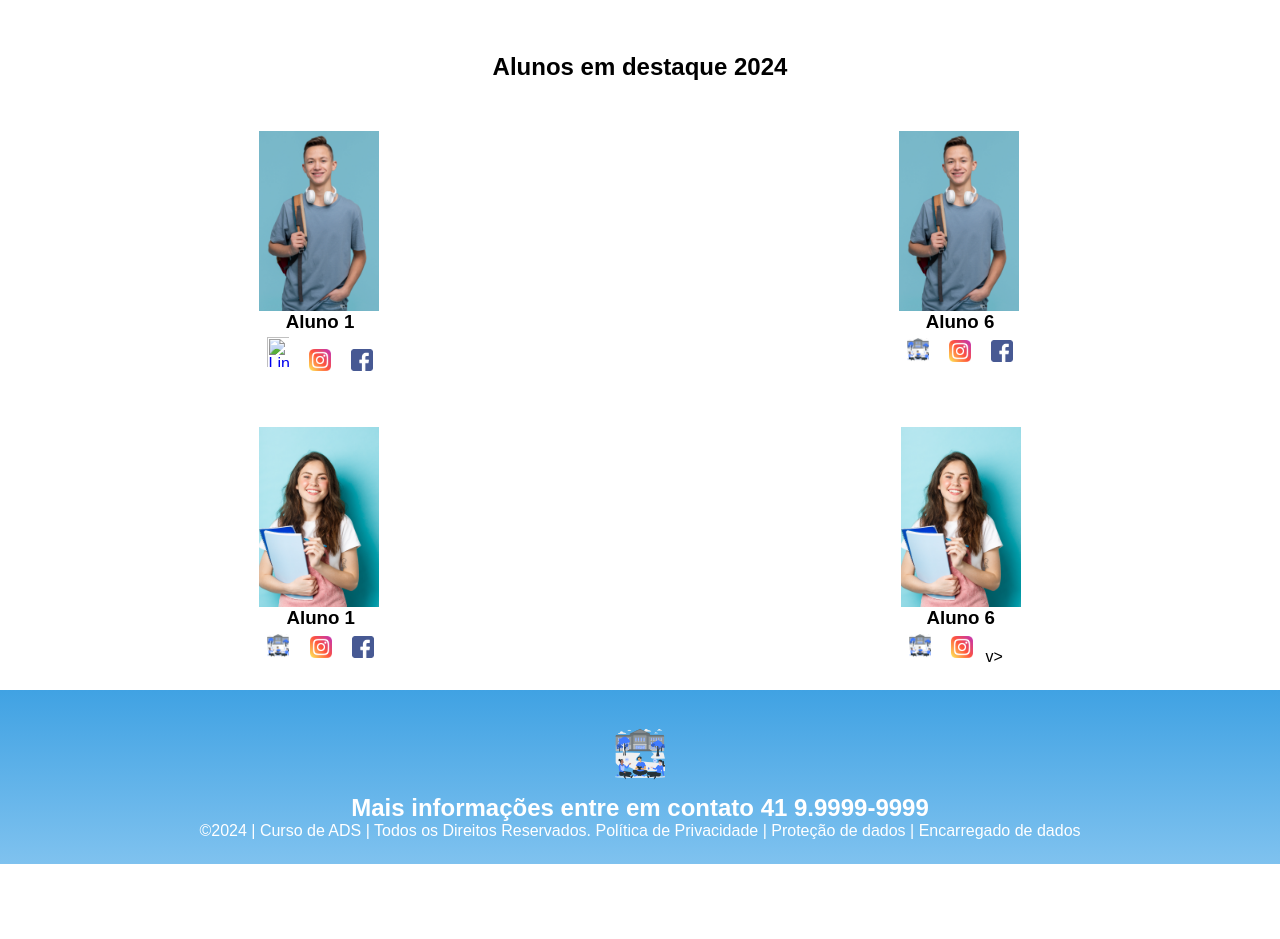
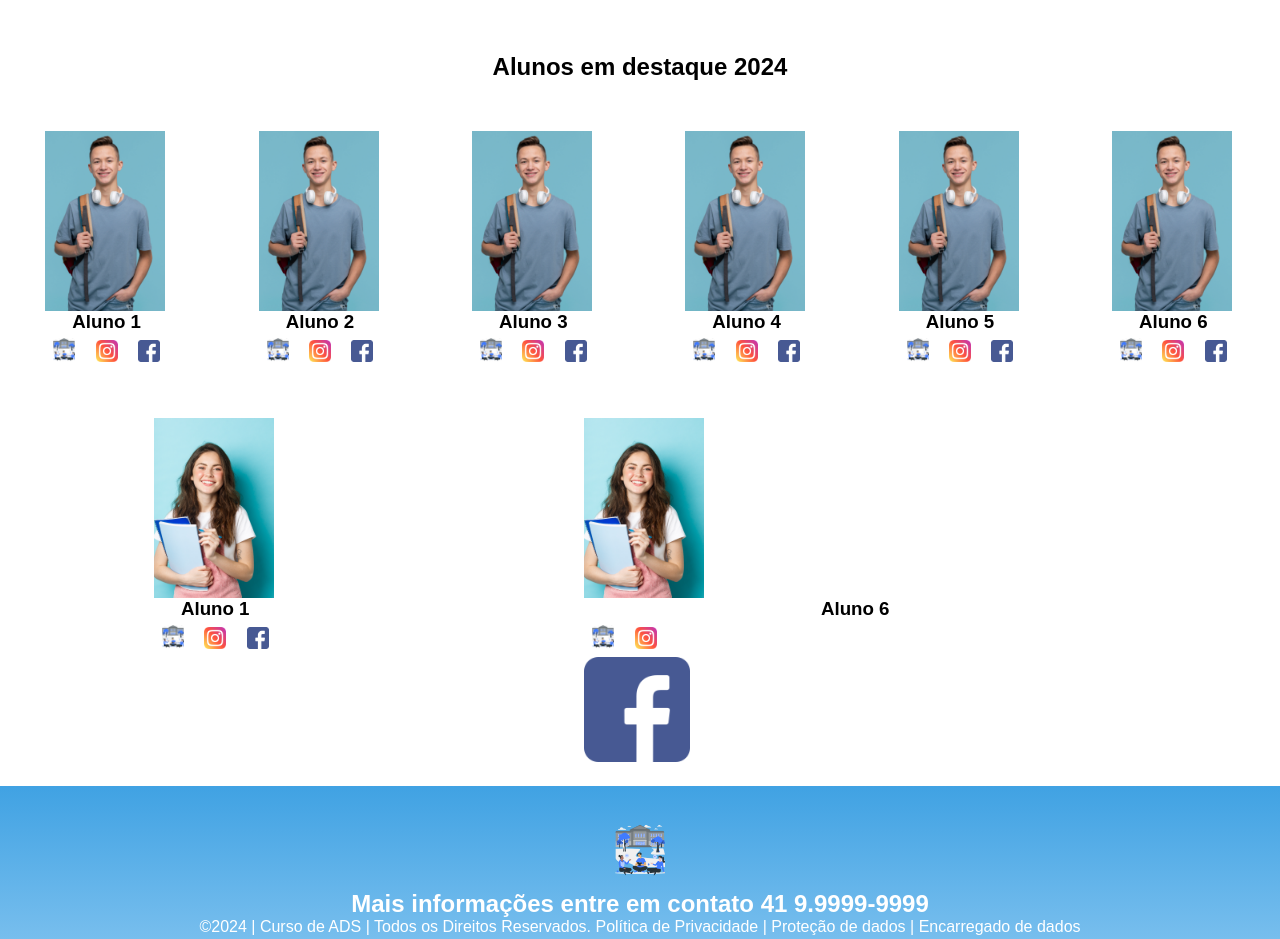
Before and after one commit to isinha004/pagina_2cds, a plain HTML site: page index.html in a window 1280 px wide. Shown: the part 914-1853 px from the top of the page. Before the commit the page ends 1778 px from the top, so only its background shows below. Drawn offline with Linux system fonts and the light colour scheme.

Commit message:
atualização 6

```diff
--- a/index.html
+++ b/index.html
@@ -41,7 +41,7 @@ scale=1.0">
     <h3 class="estudante-nome">Aluno 1</h3>
     <a href="https://cursos.alura.com.br/dashboard">
     <p> </p>
-    <img class="estudante-icone" src="site_school.png" alt="Link do Site da escola"></a>
+    <img class="estudante-icone" src="logo_nossa_escola.png" alt="Link do Site da escola"></a>
 
     <img class="estudante-icone" src="instagram (1).png" alt="Link do Instagram">
     <img class="estudante-icone" src="facebook (1).png" alt="Link do Facebook">
@@ -49,7 +49,50 @@ scale=1.0">
     <div class="estudante-div">
         <img class="estudante-imagem" src="estudante_menino_1.png" alt="Foto da
         turma do 1CDS do ano de 2023">
+        <h3 class="estudante-nome">Aluno 2</h3>
+        <a href="https://cursos.alura.com.br/dashboard">
+        <p> </p>
+        <img class="estudante-icone" src="logo_nossa_escola.png" alt="Link do Site da escola"></a>
 
+        <img class="estudante-icone" src="instagram (1).png" alt="Link do Instagram">
+        <img class="estudante-icone" src="facebook (1).png" alt="Link do Facebook">
+        </div>
+        <div class="estudante-div">
+            <img class="estudante-imagem" src="estudante_menino_1.png" alt="Foto da
+            turma do 1CDS do ano de 2023">
+            <h3 class="estudante-nome">Aluno 3</h3>
+    <a href="https://cursos.alura.com.br/dashboard">
+    <p> </p>
+    <img class="estudante-icone" src="logo_nossa_escola.png" alt="Link do Site da escola"></a>
+
+    <img class="estudante-icone" src="instagram (1).png" alt="Link do Instagram">
+    <img class="estudante-icone" src="facebook (1).png" alt="Link do Facebook">
+    </div>
+    <div class="estudante-div">
+        <img class="estudante-imagem" src="estudante_menino_1.png" alt="Foto da
+        turma do 1CDS do ano de 2023">
+        <h3 class="estudante-nome">Aluno 4</h3>
+    <a href="https://cursos.alura.com.br/dashboard">
+    <p> </p>
+    <img class="estudante-icone" src="logo_nossa_escola.png" alt="Link do Site da escola"></a>
+
+    <img class="estudante-icone" src="instagram (1).png" alt="Link do Instagram">
+    <img class="estudante-icone" src="facebook (1).png" alt="Link do Facebook">
+    </div>
+    <div class="estudante-div">
+        <img class="estudante-imagem" src="estudante_menino_1.png" alt="Foto da
+        turma do 1CDS do ano de 2023">
+        <h3 class="estudante-nome">Aluno 5</h3>
+    <a href="https://cursos.alura.com.br/dashboard">
+    <p> </p>
+    <img class="estudante-icone" src="logo_nossa_escola.png" alt="Link do Site da escola"></a>
+
+    <img class="estudante-icone" src="instagram (1).png" alt="Link do Instagram">
+    <img class="estudante-icone" src="facebook (1).png" alt="Link do Facebook">
+    </div>
+    <div class="estudante-div">
+        <img class="estudante-imagem" src="estudante_menino_1.png" alt="Foto da
+        turma do 1CDS do ano de 2023">
         <h3 class="estudante-nome">Aluno 6</h3>
         <a href="https://cursos.alura.com.br/dashboard">
         <p> </p>
@@ -82,9 +125,8 @@ scale=1.0">
         <a href="https://cursos.alura.com.br/dashboard">
         <p> </p>
         <img class="estudante-icone" src="logo_nossa_escola.png" alt="Link do Site da escola"></a>
-
         <img class="estudante-icone" src="instagram (1).png" alt="Link do Instagram">
-        v>
+        <img class="sociais" src="facebook (1).png" alt="Facebook da Escola">
         </div>
         </div>
         </section>
```
